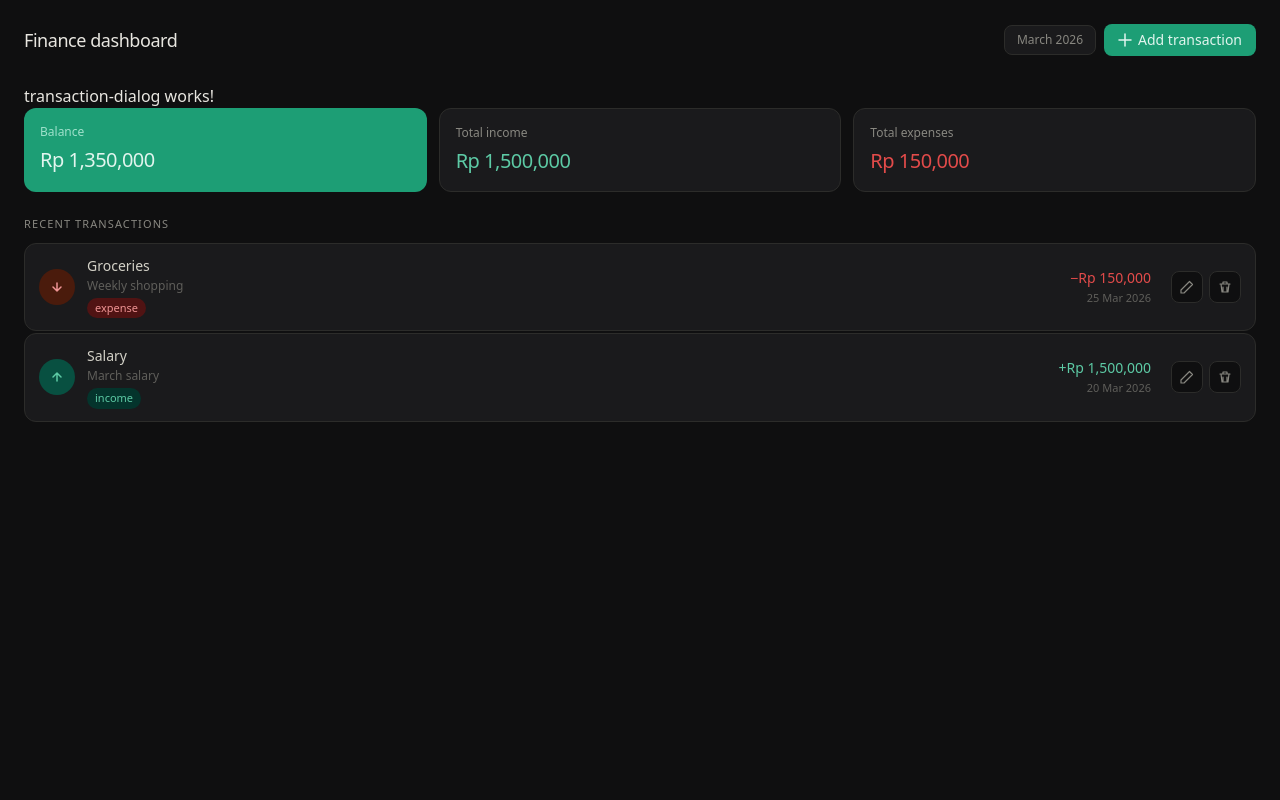
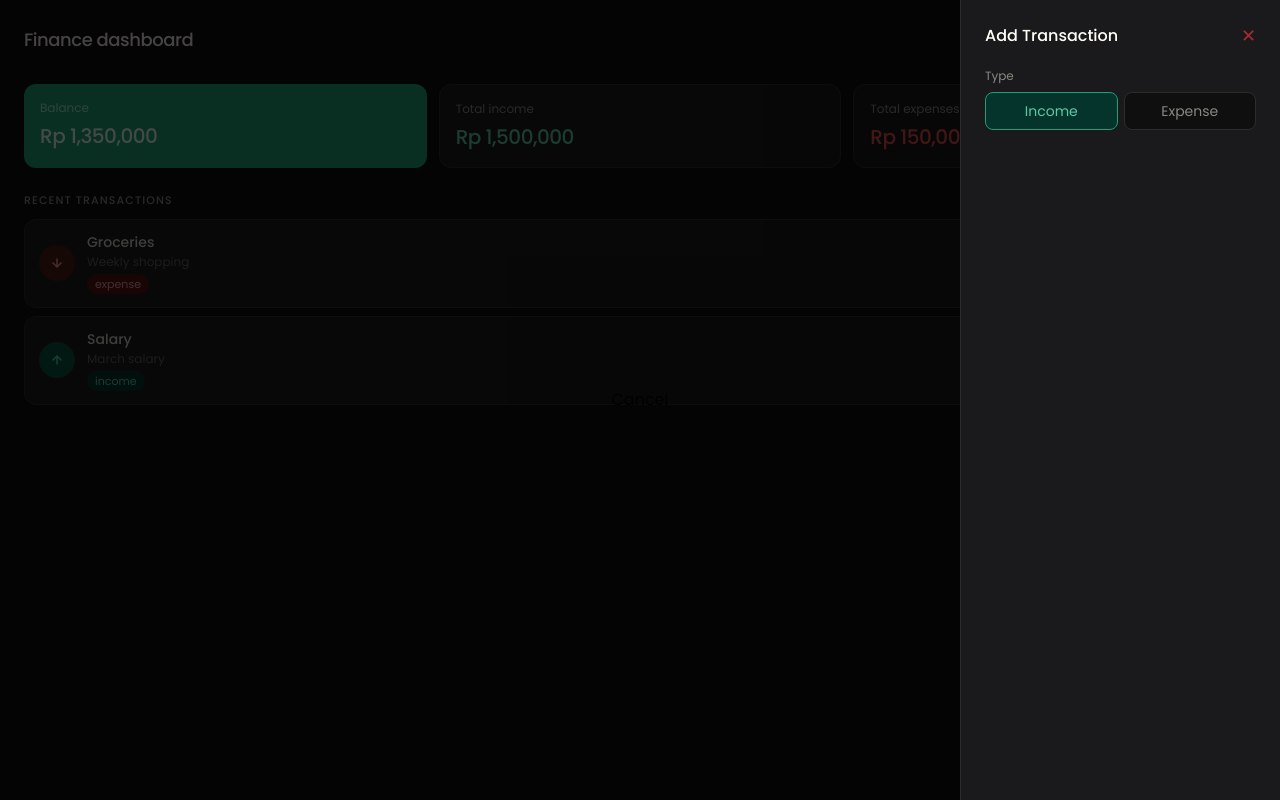
Before and after one commit to Bocahapel/money-tracker, an Angular app: page / in a window 1280 px wide. Both pictures are taken after a click on the button "Add transaction". Built offline with nearby package versions, Linux system fonts and the light colour scheme.

Commit message:
update transaction-dialog component

```diff
--- a/src/app/pages/dashboard/dashboard.html
+++ b/src/app/pages/dashboard/dashboard.html
@@ -24,11 +24,6 @@
     </div>
   </div>
 
-  <app-transaction-dialog
-    [initialTransaction]="transactions()"
-    [showModal]="showModal"
-    [isEditing]="isEditing"
-  />
   <!-- Summary cards -->
   <div class="grid grid-cols-3 gap-3 mb-6">
     <div class="bg-[#1D9E75] rounded-xl p-4">
@@ -55,7 +50,7 @@
   <p class="text-[11px] text-[#888780] font-medium uppercase tracking-widest mb-2.5">
     Recent transactions
   </p>
-  <div class="flex flex-col gap-0.5">
+  <div class="flex flex-col gap-2">
     @for (tx of transactions(); track tx.id) {
       <div
         class="flex items-center gap-3 bg-[#1a1a1c] border border-[#2c2c2a] rounded-xl px-3.5 py-3"
@@ -248,6 +243,13 @@
   </div>
 } -->
 
+<app-transaction-dialog
+  [initialTransaction]="form"
+  [showModal]="showModal"
+  [isEditing]="isEditing"
+  (cancelDialog)="onCancel()"
+/>
+
 <!-- Delete Confirm Modal -->
 @if (showDelModal) {
   <div class="fixed inset-0 bg-black/70 flex items-center justify-center z-50">
--- a/src/app/pages/dashboard/dashboard.ts
+++ b/src/app/pages/dashboard/dashboard.ts
@@ -71,6 +71,10 @@ export class Dashboard {
     this.showModal = false;
   }
 
+  onCancel() {
+    this.showModal = false;
+  }
+
   openDelete(id: number) {
     this.deletingId = id;
     this.showDelModal = true;
--- a/src/app/pages/dashboard/transaction-dialog/transaction-dialog.html
+++ b/src/app/pages/dashboard/transaction-dialog/transaction-dialog.html
@@ -1,5 +1,148 @@
 @if (showModal) {
   <div>
-    <p>transaction-dialog works!</p>
+    <div class="fixed inset-0 bg-black/70 flex items-center justify-center z-50">
+      <div
+        class="fixed top-0 right-0 h-full w-80 bg-[#1a1a1c] border-l border-[#2c2c2a] z-50 p-6 flex flex-col"
+      >
+        <div class="flex items-center justify-between mb-5">
+          <h2 class="text-base font-medium text-[#FFFFF5]">
+            {{ isEditing ? 'Edit Transaction' : 'Add Transaction' }}
+          </h2>
+          <button
+            (click)="onCancel()"
+            class="text-[#A32D2D] hover:text-[#e35656] text-lg leading-none"
+          >
+            ✕
+          </button>
+        </div>
+
+        <div class="mb-3.5">
+          <label class="text-xs text-[#888780] block mb-2">Type</label>
+          <div class="grid grid-cols-2 gap-1.5">
+            <button
+              (click)="initialTransaction.type = 'income'"
+              [ngClass]="
+                initialTransaction.type === 'income'
+                  ? 'border-[#1D9E75] bg-[#04342C] text-[#5DCAA5]'
+                  : 'border-[#2c2c2a] bg-[#0f0f10] text-[#888780]'
+              "
+              class="py-2 rounded-lg border text-sm transition-colors"
+            >
+              Income
+            </button>
+            <button
+              (click)="initialTransaction.type = 'expense'"
+              [ngClass]="
+                initialTransaction.type === 'expense'
+                  ? 'border-[#A32D2D] bg-[#501313] text-[#F09595]'
+                  : 'border-[#2c2c2a] bg-[#0f0f10] text-[#888780]'
+              "
+              class="py-2 rounded-lg border text-sm transition-colors"
+            >
+              Expense
+            </button>
+          </div>
+        </div>
+      </div>
+      <button (click)="onCancel()">Cancel</button>
+    </div>
   </div>
 }
+
+<!-- Add/Edit Modal -->
+<!-- @if (showModal) {
+  <div class="fixed inset-0 bg-black/70 flex items-center justify-center z-50">
+    <div class="bg-[#1a1a1c] border border-[#2c2c2a] rounded-2xl p-6 w-full max-w-sm">
+      <div class="flex items-center justify-between mb-5">
+        <h2 class="text-base font-medium">
+          {{ isEditing ? 'Edit transaction' : 'Add transaction' }}
+        </h2>
+        <button
+          (click)="showModal = false"
+          class="text-[#888780] hover:text-[#e8e6e0] text-lg leading-none"
+        >
+          ✕
+        </button>
+      </div>
+
+      <div class="mb-3.5">
+        <label class="text-xs text-[#888780] block mb-2">Type</label>
+        <div class="grid grid-cols-2 gap-1.5">
+          <button
+            (click)="form.type = 'income'"
+            [ngClass]="
+              form.type === 'income'
+                ? 'border-[#1D9E75] bg-[#04342C] text-[#5DCAA5]'
+                : 'border-[#2c2c2a] bg-[#0f0f10] text-[#888780]'
+            "
+            class="py-2 rounded-lg border text-sm transition-colors"
+          >
+            Income
+          </button>
+          <button
+            (click)="form.type = 'expense'"
+            [ngClass]="
+              form.type === 'expense'
+                ? 'border-[#A32D2D] bg-[#501313] text-[#F09595]'
+                : 'border-[#2c2c2a] bg-[#0f0f10] text-[#888780]'
+            "
+            class="py-2 rounded-lg border text-sm transition-colors"
+          >
+            Expense
+          </button>
+        </div>
+      </div>
+
+      <div class="mb-3.5">
+        <label class="text-xs text-[#888780] block mb-2">Category</label>
+        <input
+          [(ngModel)]="form.category"
+          type="text"
+          placeholder="e.g. groceries, salary"
+          class="w-full bg-[#0f0f10] border border-[#2c2c2a] focus:border-[#1D9E75] rounded-lg px-3 py-2.5 text-sm text-[#e8e6e0] outline-none"
+        />
+      </div>
+      <div class="mb-3.5">
+        <label class="text-xs text-[#888780] block mb-2">Amount (Rp)</label>
+        <input
+          [(ngModel)]="form.amount"
+          type="number"
+          placeholder="0"
+          class="w-full bg-[#0f0f10] border border-[#2c2c2a] focus:border-[#1D9E75] rounded-lg px-3 py-2.5 text-sm text-[#e8e6e0] outline-none"
+        />
+      </div>
+      <div class="mb-3.5">
+        <label class="text-xs text-[#888780] block mb-2">Date</label>
+        <input
+          [(ngModel)]="form.date"
+          type="date"
+          class="w-full bg-[#0f0f10] border border-[#2c2c2a] focus:border-[#1D9E75] rounded-lg px-3 py-2.5 text-sm text-[#e8e6e0] outline-none"
+        />
+      </div>
+      <div class="mb-5">
+        <label class="text-xs text-[#888780] block mb-2">Note</label>
+        <input
+          [(ngModel)]="form.note"
+          type="text"
+          placeholder="Optional note"
+          class="w-full bg-[#0f0f10] border border-[#2c2c2a] focus:border-[#1D9E75] rounded-lg px-3 py-2.5 text-sm text-[#e8e6e0] outline-none"
+        />
+      </div>
+
+      <div class="flex gap-2">
+        <button
+          (click)="showModal = false"
+          class="flex-1 py-2.5 rounded-lg border border-[#2c2c2a] bg-[#0f0f10] text-sm text-[#888780] hover:bg-[#2c2c2a] transition-colors"
+        >
+          Cancel
+        </button>
+        <button
+          (click)="save()"
+          class="flex-1 py-2.5 rounded-lg bg-[#1D9E75] hover:bg-[#0F6E56] text-sm font-medium text-[#E1F5EE] transition-colors"
+        >
+          Save
+        </button>
+      </div>
+    </div>
+  </div>
+} -->
--- a/src/app/pages/dashboard/transaction-dialog/transaction-dialog.ts
+++ b/src/app/pages/dashboard/transaction-dialog/transaction-dialog.ts
@@ -1,20 +1,47 @@
-import { Component, Input, OnInit } from '@angular/core';
+import { Component, Input, OnInit, Output } from '@angular/core';
 import { Transaction } from '../../../shared/transaction-data';
 import { FormsModule } from '@angular/forms';
+import { EventEmitter } from '@angular/core';
+import { CommonModule } from '@angular/common';
 @Component({
   selector: 'app-transaction-dialog',
-  imports: [FormsModule],
+  imports: [FormsModule, CommonModule],
   templateUrl: './transaction-dialog.html',
   styleUrl: './transaction-dialog.css',
 })
 export class TransactionDialog implements OnInit {
-  @Input() initialTransaction: Transaction[] = [];
-  @Input() showModal = false;
-  @Input() isEditing = false;
+  @Input({ required: true }) initialTransaction!: Transaction;
+  @Input({ required: true }) showModal = false;
+  @Input({ required: true }) isEditing = false;
+
+  //output
+  @Output() cancelDialog = new EventEmitter();
+
+  // get form(): Transaction {
+  //   return this.initialTransaction!;
+  // }
+
+  // reset form
+  // form: Transaction = this.emptyForm();
+
+  // emptyForm(): Transaction {
+  //   return {
+  //     id: 0,
+  //     type: 'income',
+  //     category: '',
+  //     amount: 0,
+  //     date: new Date().toISOString().split('T')[0],
+  //     note: '',
+  //   };
+  // }
 
   ngOnInit(): void {
     console.log(this.initialTransaction);
     console.log(this.showModal);
     console.log(this.isEditing);
   }
+
+  onCancel() {
+    this.cancelDialog.emit();
+  }
 }
--- a/src/styles.css
+++ b/src/styles.css
@@ -1,4 +1,6 @@
 /* You can add global styles to this file, and also import other style files */
+@import url('https://fonts.googleapis.com/css2?family=Poppins:wght@400;500;600;700&display=swap');
+
 @tailwind base;
 @tailwind components;
 @tailwind utilities;
--- a/tailwind.config.js
+++ b/tailwind.config.js
@@ -2,7 +2,11 @@
 module.exports = {
   content: ['./src/**/*.{html,ts}'],
   theme: {
-    extend: {},
+    extend: {
+      fontFamily: {
+        sans: ['Poppins', 'sans-serif'],
+      },
+    },
   },
   plugins: [],
 };
```
Also changed, not shown: tsconfig.app.json (+4 -9 lines).
